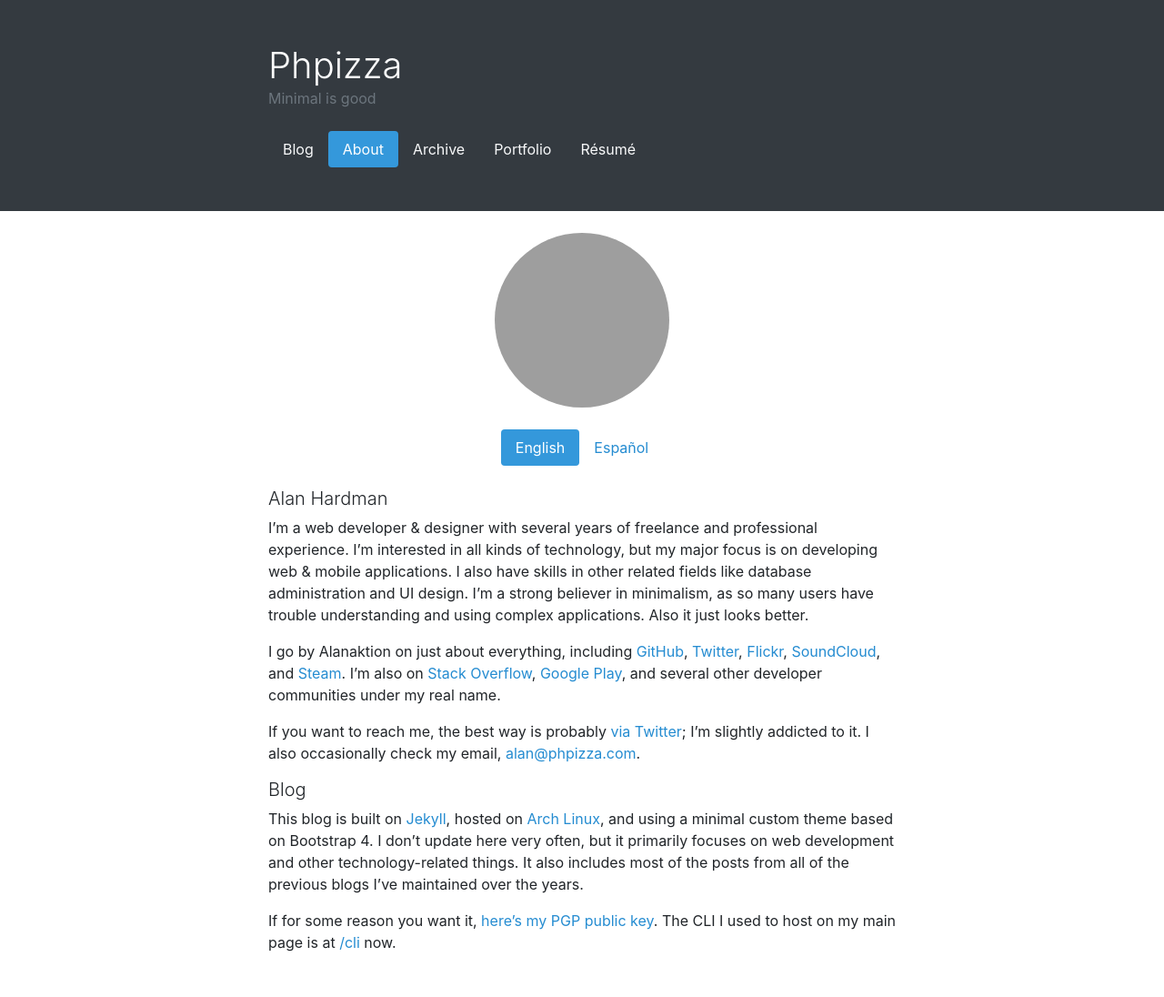
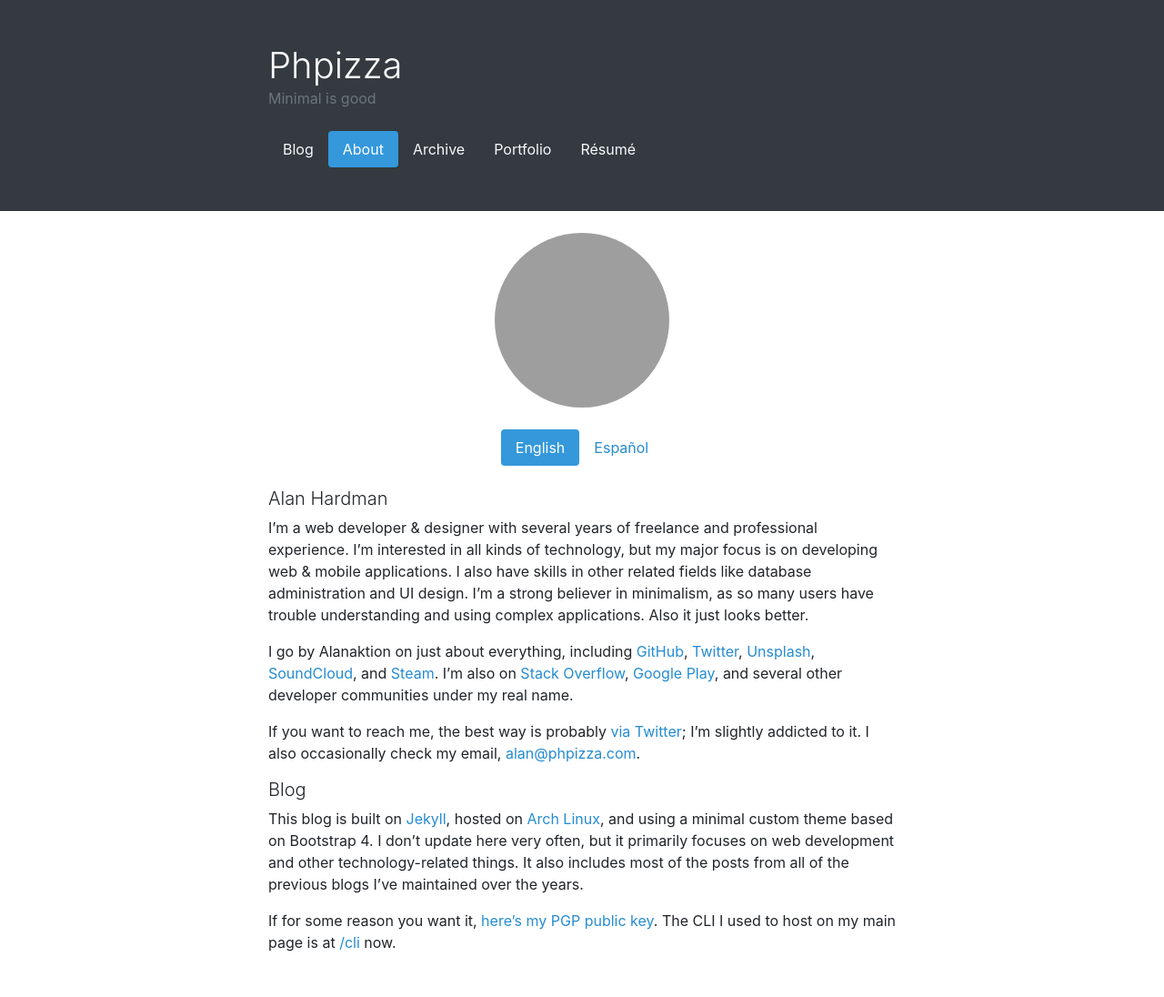
Before and after one commit to Alanaktion/alanaktion.github.io, a Jekyll site: the page built from about.md, in a window 1280 px wide. Shown: the whole page at 91% size. Built offline with Jekyll 4.4.1, drawn with Linux system fonts in a browser that asks for light colours.

Commit message:
Swapping Flickr for Unsplash since it's way better

```diff
--- a/about.md
+++ b/about.md
@@ -7,7 +7,7 @@
 
 I'm a web developer & designer with several years of freelance and professional experience. I'm interested in all kinds of technology, but my major focus is on developing web & mobile applications. I also have skills in other related fields like database administration and UI design. I'm a strong believer in minimalism, as so many users have trouble understanding and using complex applications. Also it just looks better.
 
-I go by Alanaktion on just about everything, including [GitHub](https://github.com/Alanaktion), [Twitter](https://twitter.com/alanaktion), [Flickr](https://www.flickr.com/photos/alanaktion/), [SoundCloud](https://soundcloud.com/alanaktion), and [Steam](http://steamcommunity.com/id/alanaktion). I'm also on [Stack Overflow](https://stackoverflow.com/users/873843/alanaktion), [Google Play](https://play.google.com/store/apps/developer?id=Alan+Hardman), and several other developer communities under my real name.
+I go by Alanaktion on just about everything, including [GitHub](https://github.com/Alanaktion), [Twitter](https://twitter.com/alanaktion), [Unsplash](https://unsplash.com/@alanaktion), [SoundCloud](https://soundcloud.com/alanaktion), and [Steam](http://steamcommunity.com/id/alanaktion). I'm also on [Stack Overflow](https://stackoverflow.com/users/873843/alanaktion), [Google Play](https://play.google.com/store/apps/developer?id=Alan+Hardman), and several other developer communities under my real name.
 
 If you want to reach me, the best way is probably [via Twitter](https://twitter.com/alanaktion); I'm slightly addicted to it. I also occasionally check my email, [alan@phpizza.com](mailto:alan@phpizza.com).
 
```
